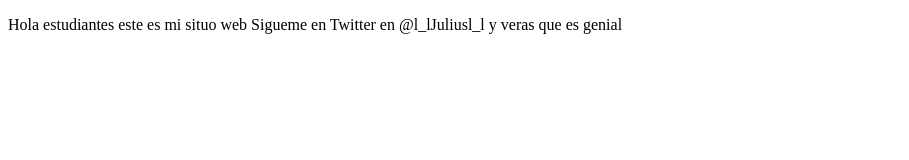
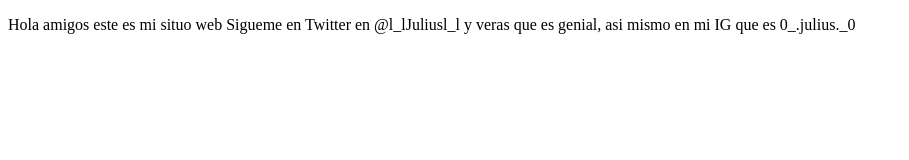
Before and after one commit to The-Julius/proyectoDemoCursoPrework, a plain HTML site: page index.html in a window 1280 px wide. Shown: the whole page, without its empty margins (0-909 px from the left). Drawn offline with Linux system fonts and the light colour scheme.

Commit message:
Cambios agregamos sitio de IG

```diff
--- a/index.html
+++ b/index.html
@@ -8,8 +8,8 @@
 </head>
 <body>
     <p>
-        Hola estudiantes este es mi situo web
-        Sigueme en Twitter en @l_lJuliusl_l y veras que es genial
+        Hola amigos este es mi situo web
+        Sigueme en Twitter en @l_lJuliusl_l y veras que es genial, asi mismo en mi IG que es 0_.julius._0
     </p>
 </body>
 </html>
```
